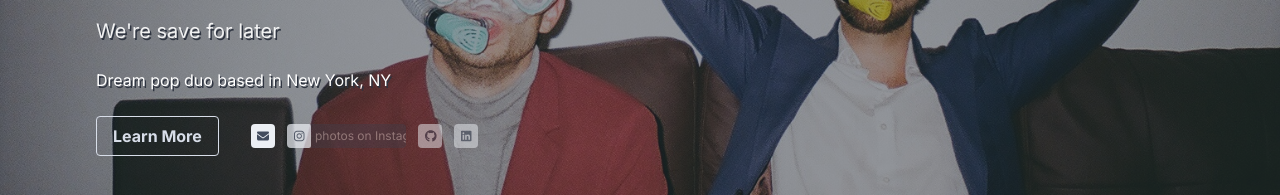
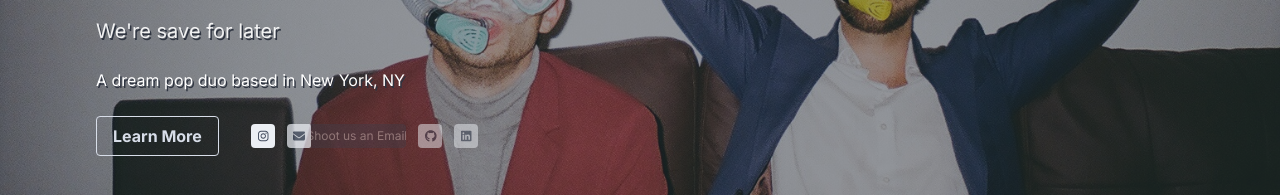
Before and after one commit to hdwatts/portfolio-v3, a Next.js app: page / in a window 1280 px wide. Shown: the part 339-534 px from the top of the page. Built offline with nearby package versions, Linux system fonts and the light colour scheme.

Commit message:
changed some social links

```diff
--- a/components/homepage/index.tsx
+++ b/components/homepage/index.tsx
@@ -45,7 +45,7 @@ const Homepage = () => (
 					<h2 className='subtitle'>We're save for later</h2>
 				</motion.div>
 				<motion.div className='block' variants={variants}>
-					<span className={styles.line}>Dream pop duo </span>
+					<span className={styles.line}>A dream pop duo </span>
 					<span className={styles.line}>
 						based in New York, NY{' '}
 					</span>
--- a/components/social-list/index.tsx
+++ b/components/social-list/index.tsx
@@ -15,14 +15,14 @@ import classnames from 'classnames'
 
 const socials = [
 	{
-		link: 'mailto:howard@hdwatts.com',
-		icon: faEnvelope,
-		message: 'Shoot me an Email!',
+		link: 'https://www.instagram.com/saveforlaterband',
+		icon: faInstagram,
+		message: 'Check us out on IG',
 	},
 	{
-		link: 'https://www.instagram.com/deanwatts2',
-		icon: faInstagram,
-		message: 'More photos on Instagram!',
+		link: 'mailto:gandpband@gmail.com',
+		icon: faEnvelope,
+		message: 'Shoot us an Email!',
 	},
 	{
 		link: 'https://www.github.com/hdwatts',
```
